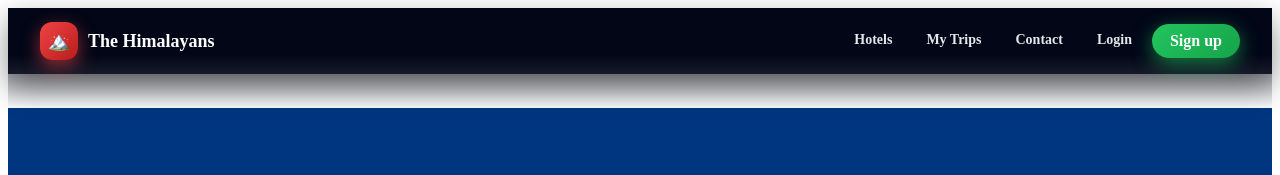
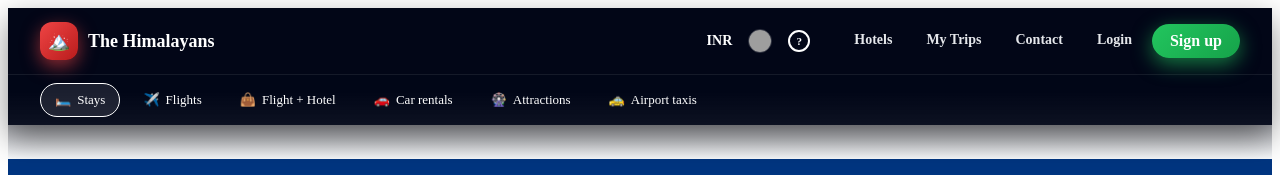
Before and after one commit to pamnautiyal-cpu/himstay, a React (Vite) app in the folder frontend/: page / in a window 1280 px wide. Shown: the top 175 px of the page. Built offline with nearby package versions, Linux system fonts and the light colour scheme; no server answers; grey boxes are pictures that could not be loaded.

Commit message:
Layout: merge original header with booking.com utilities and categories

```diff
--- a/frontend/src/components/Navbar.jsx
+++ b/frontend/src/components/Navbar.jsx
@@ -6,8 +6,8 @@ export default function Navbar() {
   const [open, setOpen] = useState(false);
 
   const isActive = (path) => location.pathname.startsWith(path);
-
   const isHome = location.pathname === "/";
+  const isStaysActive = location.pathname === "/" || location.pathname === "/hotels";
 
   return (
     <>
@@ -31,7 +31,7 @@ export default function Navbar() {
             justifyContent: "space-between",
           }}
         >
-          {/* LOGO */}
+          {/* LOGO (तुम्हारा अपना ओरिजिनल लोगो) */}
           <Link
             to="/"
             style={{
@@ -61,8 +61,26 @@ export default function Navbar() {
             The Himalayans
           </Link>
 
-          {/* DESKTOP NAV */}
-          <nav className="desktop-nav" style={{ display: "flex", gap: 6 }}>
+          {/* DESKTOP NAV (इसमें Booking.com के यूटिलिटी फीचर्स नए ऐड किए गए हैं) */}
+          <nav className="desktop-nav" style={{ display: "flex", alignItems: "center", gap: "20px" }}>
+
+            {/* 🆕 BOOKING STYLE UTILITIES (INR, FLAG, HELP) */}
+            <div style={{ display: "flex", alignItems: "center", gap: "16px", color: "#fff", fontSize: "14px", fontWeight: "600", marginRight: "10px" }}>
+              <span>INR</span>
+
+              {/* Indian Flag */}
+              <div style={{ width: "22px", height: "22px", borderRadius: "50%", overflow: "hidden", display: "flex", alignItems: "center", justifyContent: "center", border: "1px solid rgba(255,255,255,0.2)" }}>
+                <img src="https://flagcdn.com/w20/in.png" alt="India Flag" style={{ width: "100%", height: "100%", objectFit: "cover" }} />
+              </div>
+
+              {/* Help Icon */}
+              <div style={{ width: "18px", height: "18px", borderRadius: "50%", border: "2px solid #fff", display: "flex", alignItems: "center", justifyContent: "center", fontWeight: "bold", fontSize: "11px", cursor: "pointer" }}>
+                ?
+              </div>
+            </div>
+
+            {/* तुम्हारे ओरिजिनल लिंक्स */}
+            <div style={{ display: "flex", gap: 6 }}>
               {[
                 { to: "/hotels", label: "Hotels" },
                 { to: "/mytrips", label: "My Trips" },
@@ -100,6 +118,7 @@ export default function Navbar() {
               >
                 Sign up
               </Link>
+            </div>
           </nav>
 
           {/* MOBILE */}
@@ -117,9 +136,32 @@ export default function Navbar() {
             ☰
           </button>
         </div>
+
+        {/* 🆕 SUB-ROW: BOOKING STYLE CATEGORY LINKS */}
+        <div style={{ background: "rgba(2,6,23,0.4)", borderTop: "1px solid rgba(255,255,255,0.08)", padding: "8px 0" }}>
+          <div style={{ maxWidth: 1200, margin: "0 auto", padding: "0 20px", display: "flex", gap: "8px", overflowX: "auto", whiteSpace: "nowrap" }} className="category-scroll">
+
+            <Link
+              to="/hotels"
+              style={{
+                ...categoryItemStyle,
+                border: isStaysActive ? "1px solid #fff" : "1px solid transparent",
+                background: isStaysActive ? "rgba(255, 255, 255, 0.1)" : "transparent"
+              }}
+            >
+              <span>🛏️</span> Stays
+            </Link>
+
+            <div style={categoryItemStyle}><span>✈️</span> Flights</div>
+            <div style={categoryItemStyle}><span>👜</span> Flight + Hotel</div>
+            <div style={categoryItemStyle}><span>🚗</span> Car rentals</div>
+            <div style={categoryItemStyle}><span>🎡</span> Attractions</div>
+            <div style={categoryItemStyle}><span>🚕</span> Airport taxis</div>
+          </div>
+        </div>
       </header>
 
-      {/* 🔥 FADE GAP — ONLY ON HOME */}
+      {/* 🔥 FADE GAP — ONLY ON HOME (तुम्हारा ओरिजिनल कोड) */}
       {isHome && (
         <div
           style={{
@@ -135,7 +177,29 @@ export default function Navbar() {
           .desktop-nav { display: none; }
           .hamburger { display: block; }
         }
+        .category-scroll::-webkit-scrollbar {
+          display: none;
+        }
+        .category-scroll {
+          -ms-overflow-style: none;
+          scrollbar-width: none;
+        }
       `}</style>
     </>
   );
 }
+
+// नया ऐड किया गया कैटेगरी स्टाइल
+const categoryItemStyle = {
+  display: "flex",
+  alignItems: "center",
+  gap: "6px",
+  padding: "8px 14px",
+  borderRadius: "100px",
+  fontSize: "13px",
+  fontWeight: "500",
+  color: "#fff",
+  textDecoration: "none",
+  cursor: "pointer",
+  border: "1px solid transparent"
+};
```
Lines whose indentation alone changed are shown as unchanged.
